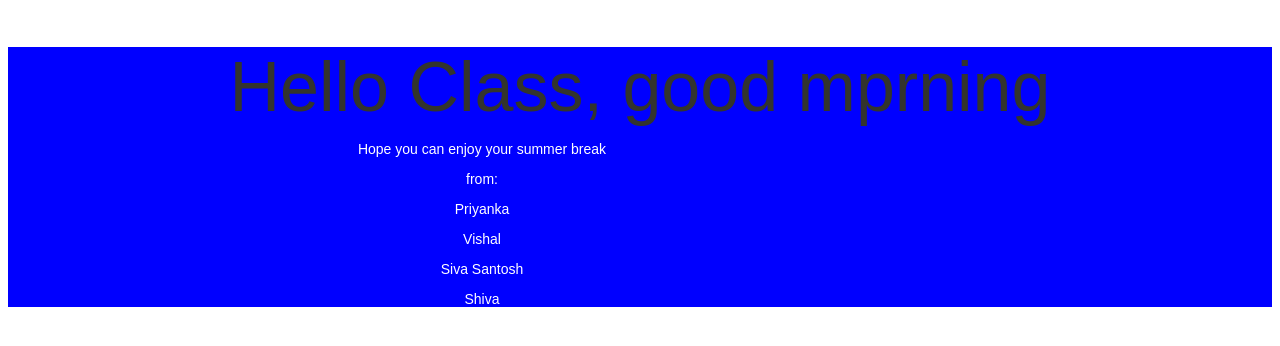
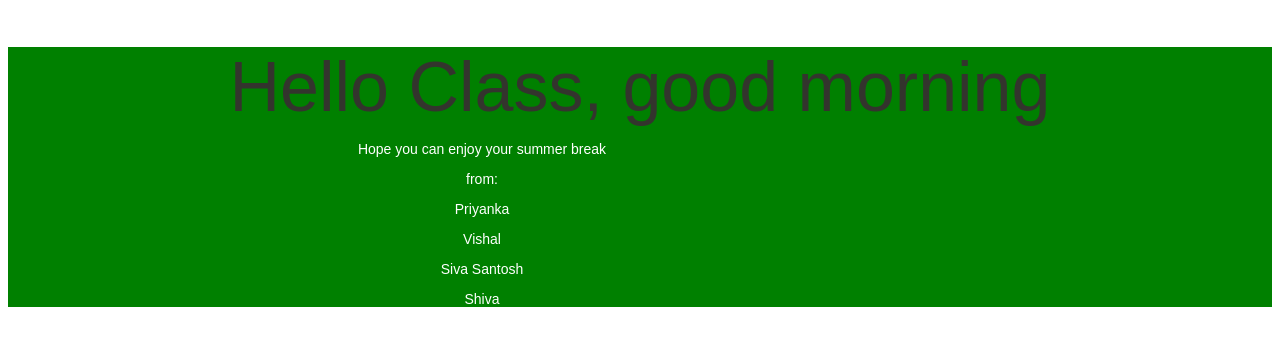
Before and after one commit to ccspringgp/AWS_CICD, a website: page index.html in a window 1280 px wide. Drawn offline with Linux system fonts and the light colour scheme.

Commit message:
text change7

```diff
--- a/index.html
+++ b/index.html
@@ -36,7 +36,7 @@
 
         text-align: center;
         padding-top: 0px;
-        background-color: blue;
+        background-color: green;
 
       }
       .textColumn p {
@@ -70,7 +70,7 @@
   </head>
   <body>
     <div class="textColumn">
-      <h1>Hello Class, good mprning</h1>
+      <h1>Hello Class, good morning</h1>
       <p>Hope you can enjoy your summer break</p>
 
       <p>from:</p>
```
